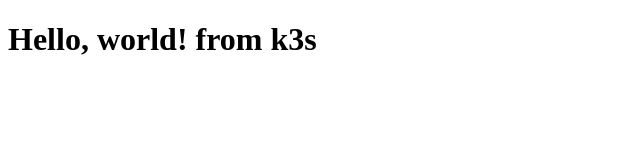
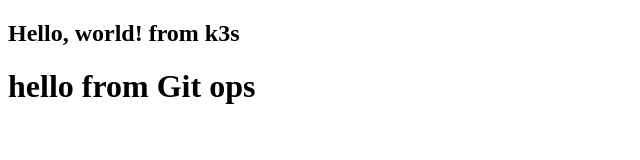
Before and after one commit to Anithalakshmikp/Argocd, a plain HTML site: page index.html in a window 1280 px wide. Shown: the whole page, without its empty margins (0-640 px from the left). Drawn offline with Linux system fonts and the light colour scheme.

Commit message:
initial commit

```diff
--- a/index.html
+++ b/index.html
@@ -4,6 +4,7 @@
     <title>Hello k3s</title>
 </head>
 <body>
-    <h1>Hello, world! from k3s</h1>
+    <h2>Hello, world! from k3s</h2>
+   <h1>hello from Git ops<h1>
 </body>
 </html>
```
